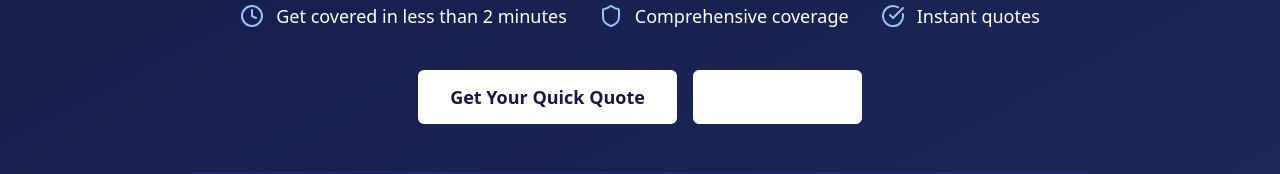
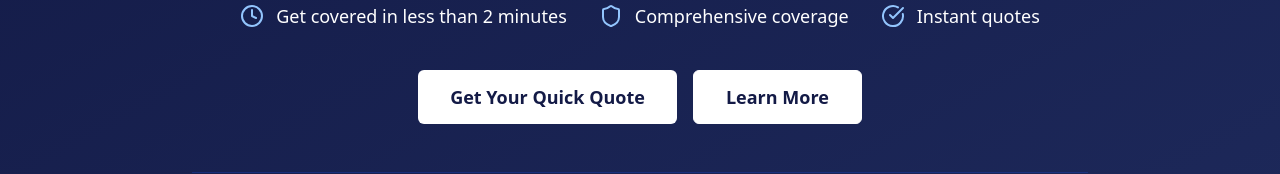
Before and after one commit to RandevBang/bruce-landing-page, a Next.js app: page / in a window 1280 px wide. Shown: the part 302-476 px from the top of the page. Built offline with nearby package versions, Linux system fonts and the light colour scheme.

Commit message:
Created Readme and fixed hero button bg
Fixed Hero section secondary button bg

```diff
--- a/src/components/sections/Hero.tsx
+++ b/src/components/sections/Hero.tsx
@@ -43,7 +43,7 @@ export function Hero() {
             <Button
               variant="outline"
               size="lg"
-              className="border-white text-white hover:bg-white/10 hover:text-white text-lg px-8 py-3 h-auto font-semibold"
+              className="border-white text-[#131A46] hover:bg-white/10 hover:text-white text-lg px-8 py-3 h-auto font-semibold"
             >
               Learn More
             </Button>
```
Also changed, not shown: 1 other file (tests, documents, lock files or other folders).
